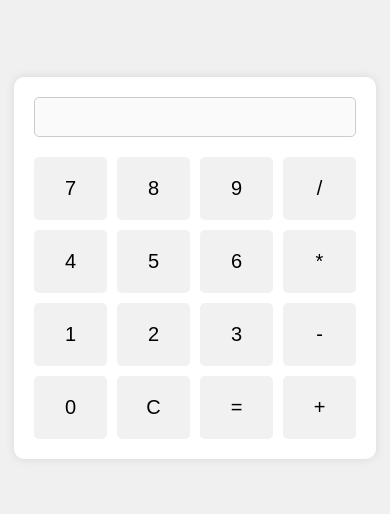
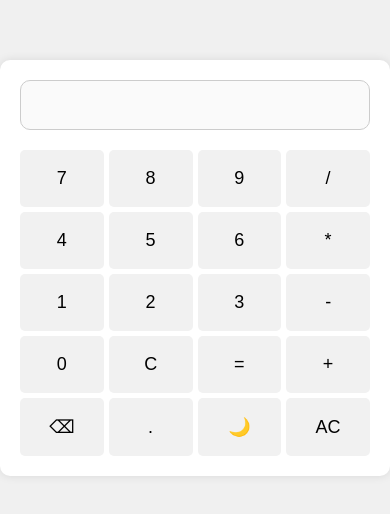
Before and after one commit to Nagendrasriram/Calculator, a plain HTML site: page index.html in a window 390 px wide. Shown: the part 154-668 px from the top of the page. Drawn offline with Linux system fonts and the light colour scheme.

Commit message:
After some css

```diff
--- a/index.html
+++ b/index.html
@@ -26,6 +26,10 @@
             <button class="btn" onclick="clearDisplay()">C</button>
             <button class="btn" onclick="calculateResult()">=</button>
             <button class="btn" onclick="appendToDisplay('+')">+</button>
+            <button class="btn" onclick="backspace()">&#9003;</button>
+            <button class="btn" onclick="appendToDisplay('.')">.</button>
+            <button class="btn" onclick="toggleTheme()">🌙</button>
+            <button class="btn" onclick="clearAll()">AC</button>
         </div>
     </div>
 
--- a/script.js
+++ b/script.js
@@ -1,22 +1,34 @@
-// Function to append numbers or operators to the display
 function appendToDisplay(value) {
     const display = document.getElementById('display');
+    if (value === '.' && display.value.includes('.')) return;
     display.value += value;
 }
 
-// Function to clear the display
 function clearDisplay() {
     const display = document.getElementById('display');
     display.value = '';
 }
 
-// Function to calculate the result
+function backspace() {
+    const display = document.getElementById('display');
+    display.value = display.value.slice(0, -1);
+}
+
 function calculateResult() {
     const display = document.getElementById('display');
     try {
-        // Use the eval function to evaluate the expression
         display.value = eval(display.value);
     } catch (e) {
-        display.value = 'Error';
+        display.value = 'Invalid Expression';
     }
 }
+
+function clearAll() {
+    const display = document.getElementById('display');
+    display.value = '';
+}
+
+function toggleTheme() {
+    const body = document.body;
+    body.classList.toggle('dark-mode');
+}
--- a/style.css
+++ b/style.css
@@ -17,13 +17,13 @@ body {
 
 input#display {
     width: 100%;
-    height: 40px;
+    height: 50px;
     text-align: right;
-    font-size: 24px;
+    font-size: 32px;
     margin-bottom: 20px;
-    padding: 5px;
+    padding: 10px;
     border: 1px solid #ccc;
-    border-radius: 5px;
+    border-radius: 10px;
     box-sizing: border-box;
 }
 
@@ -35,14 +35,51 @@ input#display {
 
 button.btn {
     padding: 20px;
-    font-size: 20px;
+    font-size: 22px;
     background-color: #f1f1f1;
+    border-radius: 5px;
     border: none;
-    border-radius: 5px;
     cursor: pointer;
-    transition: background-color 0.2s ease;
+    transition: background-color 0.2s ease, transform 0.2s ease;
 }
 
 button.btn:hover {
-    background-color: #ddd;
+    background-color: #4CAF50;
+    color: white;
+    transform: scale(1.1);
 }
+
+button.btn:active {
+    transform: scale(0.95);
+}
+
+body.dark-mode {
+    background-color: #333;
+    color: white;
+}
+
+body.dark-mode .calculator {
+    background-color: #444;
+}
+
+body.dark-mode input#display {
+    background-color: #555;
+    color: white;
+}
+
+body.dark-mode button.btn {
+    background-color: #666;
+    color: white;
+}
+
+@media (max-width: 600px) {
+    .buttons {
+        grid-template-columns: repeat(4, 1fr);
+        gap: 5px;
+    }
+
+    button.btn {
+        padding: 18px;
+        font-size: 18px;
+    }
+}
```
